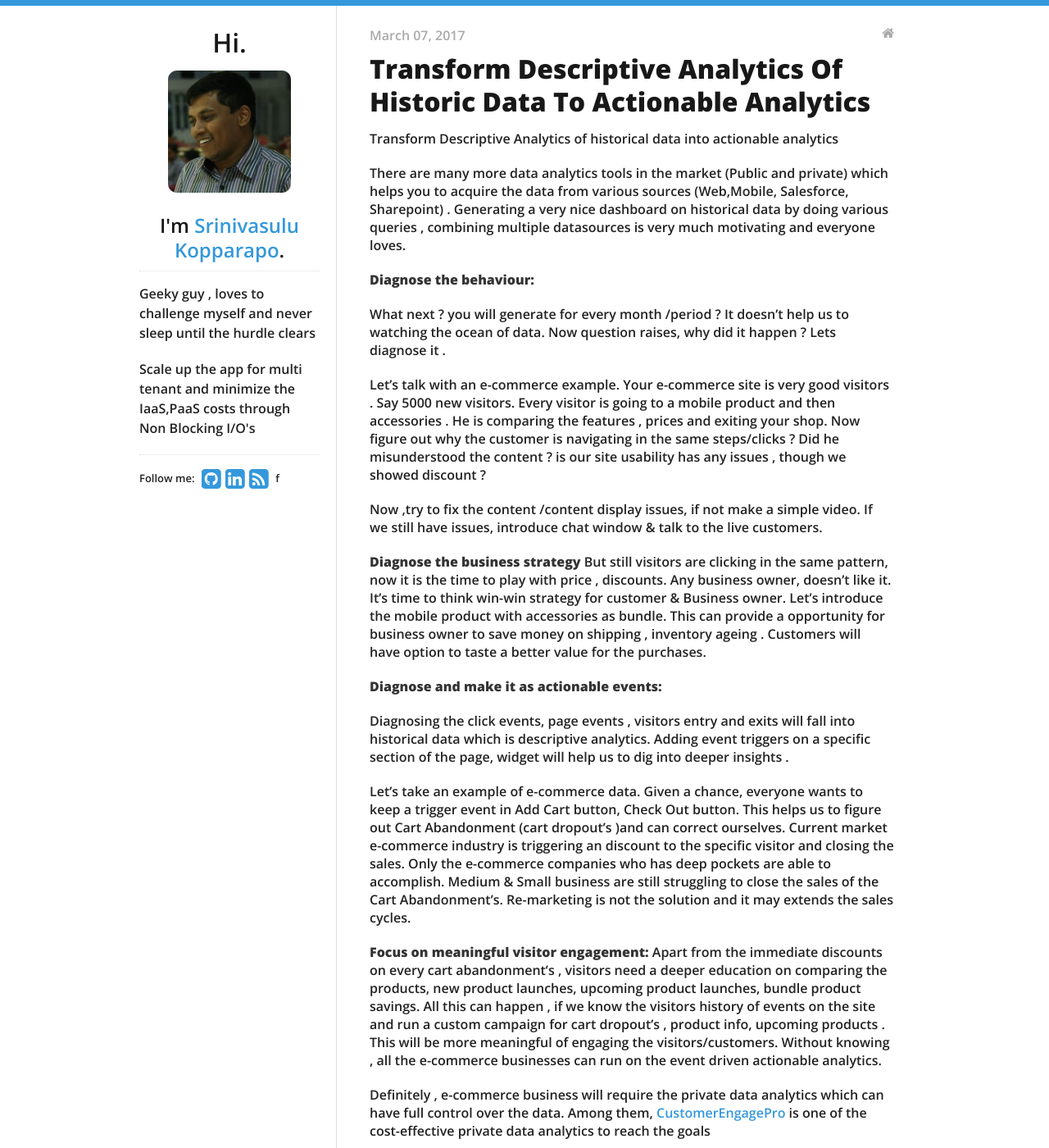
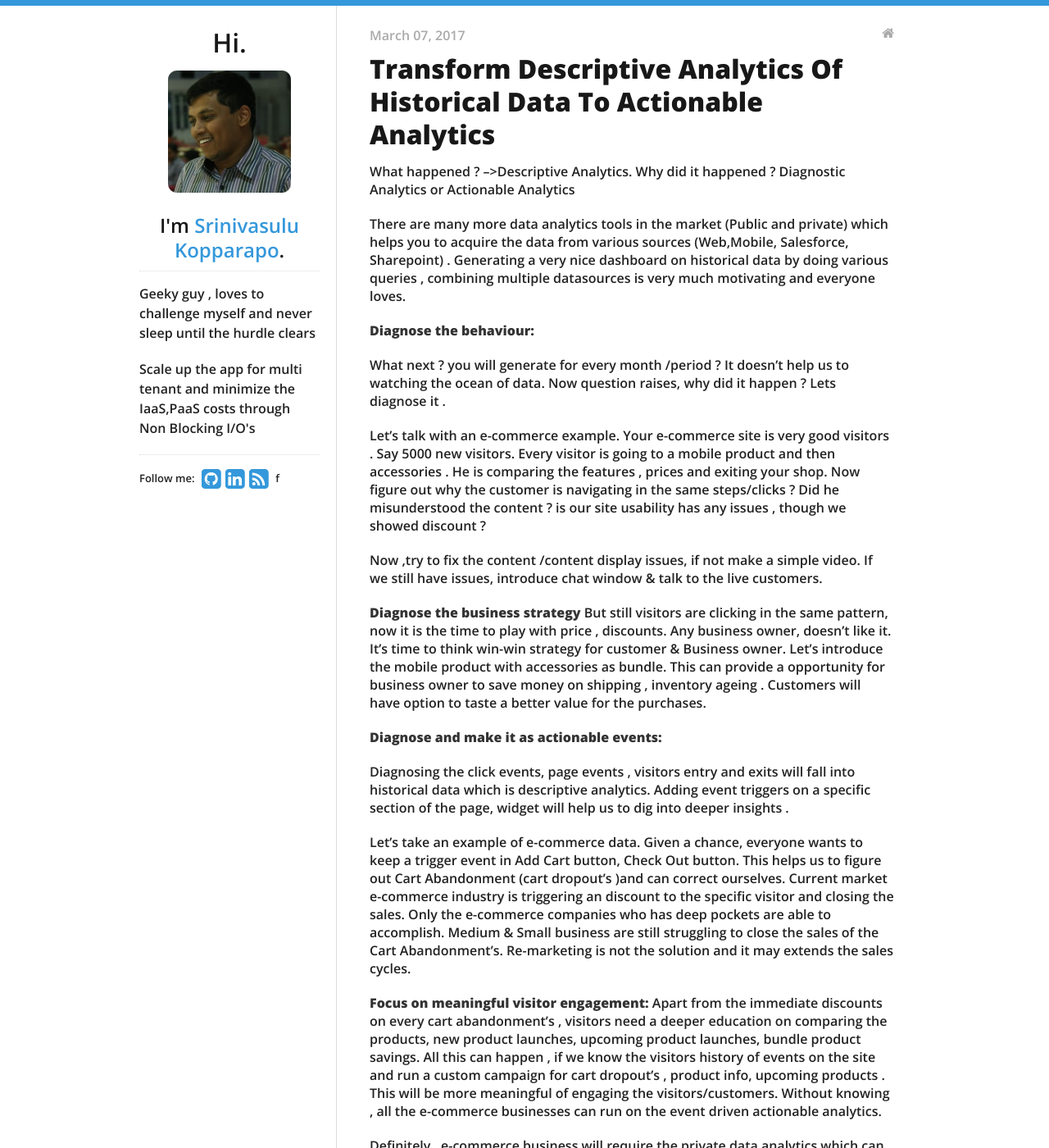
Before and after one commit to cnuonline/cnuonline.github.io, a Jekyll site: the page built from _posts/2017-03-07-Transform-Descriptive-Analytics-of-historical-data-to-actionable-analytics.md, in a window 1280 px wide and 1400 px high. Shown: the whole window at 82% size. Built offline with Jekyll 4.4.1, drawn with Linux system fonts in a browser that asks for light colours; nearby versions of some CDN libraries; our own code applies the rules of GitHub Pages for plain Markdown files; some of the changed text lies outside the part shown.

Commit message:
Update and rename 2017-03-07-Transform-Descriptive-Analytics-of-historic-data-to-actionable-analytics.md to 2017-03-07-Transform-Descriptive-Analytics-of-historical-data-to-actionable-analytics.md
Changed the tag line

```diff
--- a/_posts/2017-03-07-Transform-Descriptive-Analytics-of-historic-data-to-actionable-analytics.md
+++ b/_posts/2017-03-07-Transform-Descriptive-Analytics-of-historical-data-to-actionable-analytics.md
@@ -1,5 +1,5 @@
 
-Transform Descriptive Analytics of historical data into actionable analytics
+What happened ? -->Descriptive Analytics.  Why did it happened ? Diagnostic Analytics or Actionable Analytics
 
 There are many more  data analytics tools in the market (Public and private) which helps you to acquire the data from various sources (Web,Mobile, Salesforce, Sharepoint) . Generating a very nice dashboard on historical data by doing various queries , combining multiple datasources is very much motivating and everyone loves.
 
```
Also changed, not shown: other parts of _posts/2017-03-07-Transform-Descriptive-Analytics-of-historical-data-to-actionable-analytics.md (+0 -4 lines).
